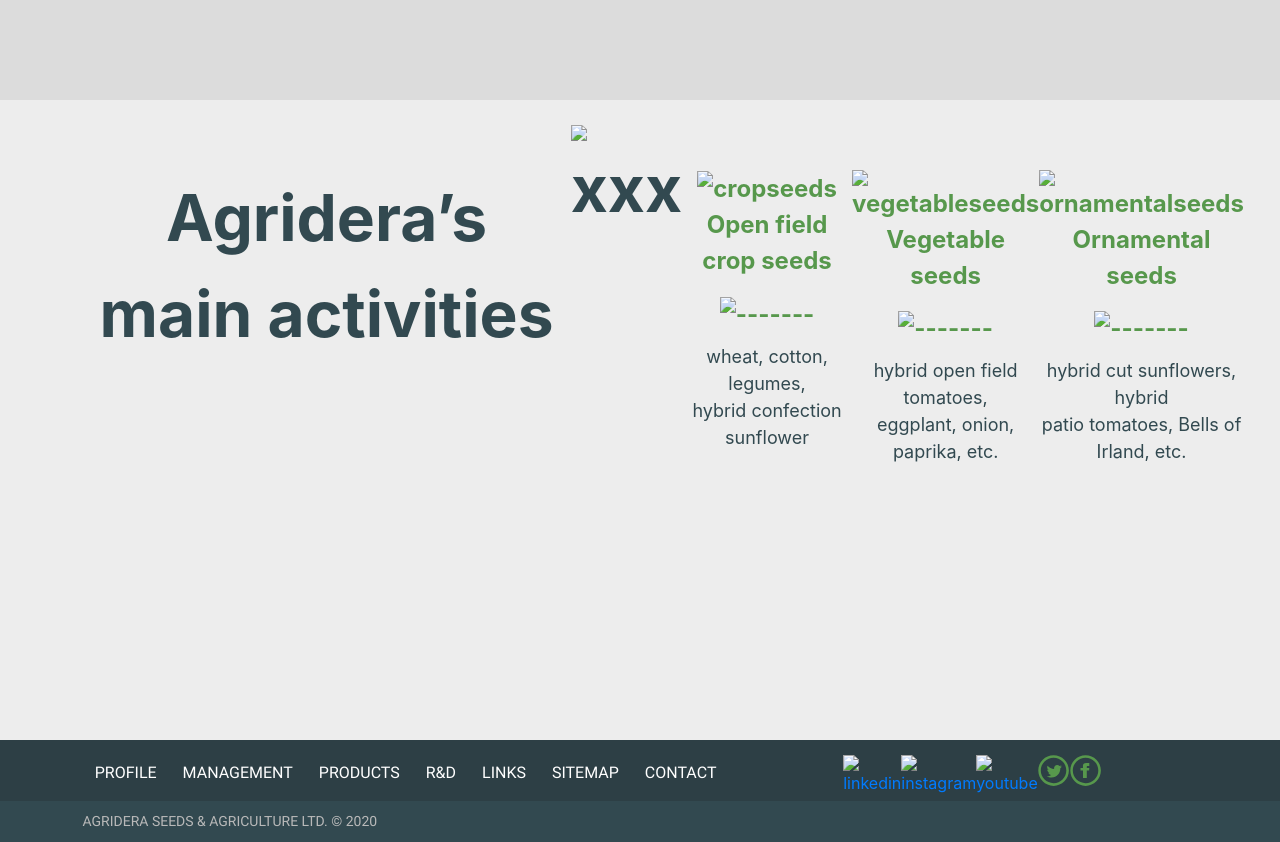
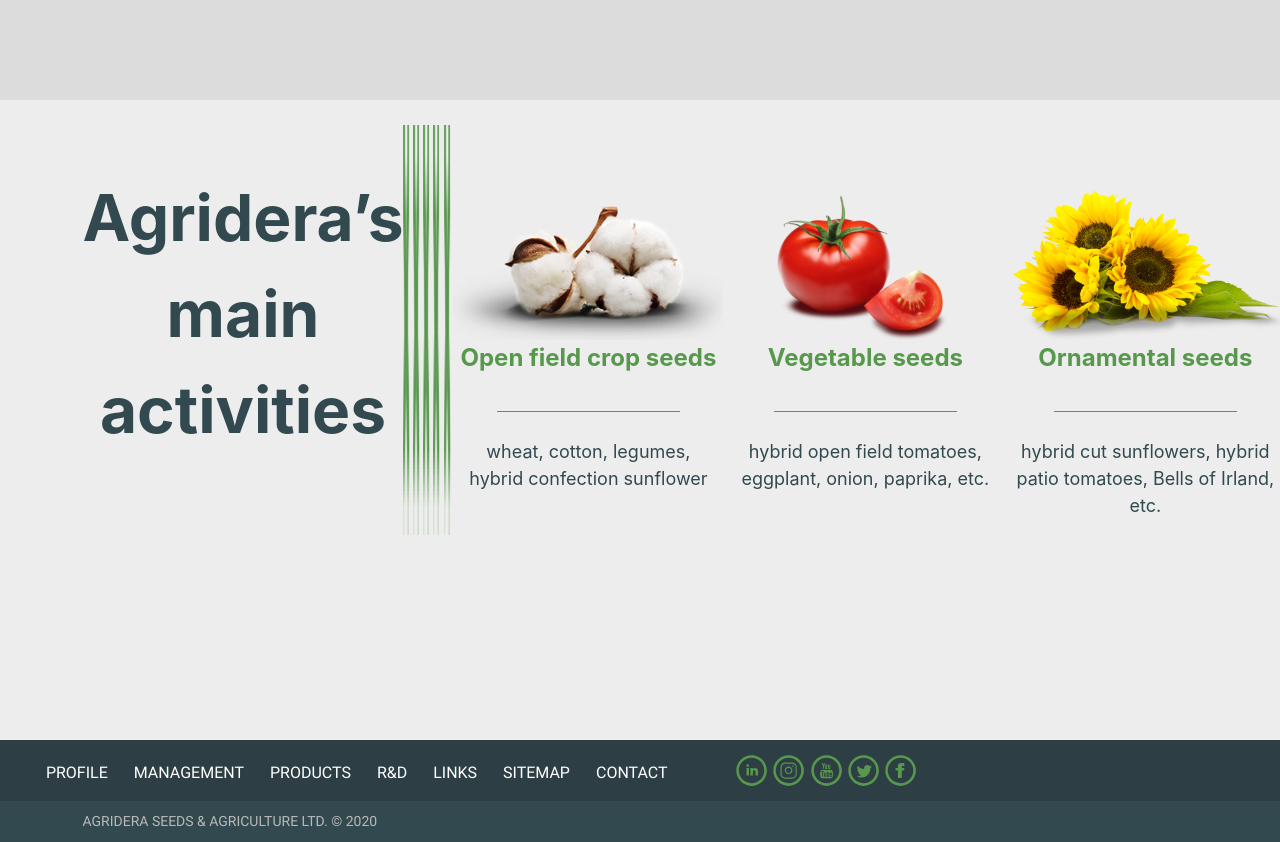
Before and after one commit to JegorM/site_repo, a plain HTML site: page index.html in a window 1280 px wide. Shown: the part 2140-2982 px from the top of the page. Drawn offline with nearby package versions, Linux system fonts and the light colour scheme; the site is published under a folder, as on GitHub Pages, so addresses that start at the root find nothing.

Commit message:
Add . in Img

```diff
--- a/index.html
+++ b/index.html
@@ -106,28 +106,28 @@
                             <h1>Vision</h1>
                         </div>
                         <div class="visimg1">
-                            <img src="/img/Claid_2/krestik.png" alt="xxx">
+                            <img src="./img/Claid_2/krestik.png" alt="xxx">
                         </div>
                         <div class="text_vis">
                             <p>We believe in long-term growth with an emphasis on the potential of emerging markets. We also support the global need of feeding the growing population.</p>
                         </div>
                     </div>
                     <div class="visimg ml-auto">
-                        <img src="/img/Claid_2/Rostok.png" alt="vision">
+                        <img src="./img/Claid_2/Rostok.png" alt="vision">
                     </div>
                 </div>
             </div>
             <div class="Mission">
                 <div class="row">
                     <div class="visimg mr-auto">
-                        <img src="/img/Claid_2/Raski.png" alt="Mission">
+                        <img src="./img/Claid_2/Raski.png" alt="Mission">
                     </div>
                     <div class="col-lg-5">
                         <div class="title_vis">
                             <h1>Mission</h1>
                         </div>
                         <div class="misimg1">
-                            <img src="/img/Claid_2/kredtiki_2.png" alt="xxx">
+                            <img src="./img/Claid_2/kredtiki_2.png" alt="xxx">
                         </div>
                         <div class="text_vis">
                             <p>Breeding and marketing seeds for advanced field crops and vegetable varieties that provide an added value to all supply chain partners.</p>
@@ -141,24 +141,24 @@
     <section class="main_activ">
         <div class="wrapper">
             <div class="activities_text">Agridera’s main activities</div>
-            <img src="/img/Claid_3/Union (3).png" class="activ_union" alt="xxx">
+            <img src="./img/Claid_3/Union (3).png" class="activ_union" alt="xxx">
             <div class="activ_row">
                 <div class="activ_column">
-                    <img src="/img/Claid_3/shesnok.png" class="activimg" alt="cropseeds">
+                    <img src="./img/Claid_3/shesnok.png" class="activimg" alt="cropseeds">
                     <p>Open field crop seeds</p>
-                    <img src="/img/Claid_3/Line 2.png" alt="-------">
+                    <img src="./img/Claid_3/Line 2.png" alt="-------">
                     <p class="activ_examples">wheat, cotton, legumes,<br>hybrid confection sunflower</p>
                 </div>
                 <div class="activ_column">
-                    <img src="/img/Claid_3/pomedor.png" class="activimg" alt="vegetableseeds">
+                    <img src="./img/Claid_3/pomedor.png" class="activimg" alt="vegetableseeds">
                     <p>Vegetable seeds</p>
-                    <img src="/img/Claid_3/Line 2.png" alt="-------">
+                    <img src="./img/Claid_3/Line 2.png" alt="-------">
                     <p class="activ_examples">hybrid open field tomatoes,<br>eggplant, onion, paprika, etc.</p>
                 </div>
                 <div class="activ_column">
-                    <img src="/img/Claid_3/podsolnux.png" class="activimg" alt="ornamentalseeds">
+                    <img src="./img/Claid_3/podsolnux.png" class="activimg" alt="ornamentalseeds">
                     <p>Ornamental seeds</p>
-                    <img src="/img/Claid_3/Line 2.png" alt="-------">
+                    <img src="./img/Claid_3/Line 2.png" alt="-------">
                     <p class="activ_examples">hybrid cut sunflowers, hybrid<br>patio tomatoes, Bells of Irland, etc.</p>
                 </div>
             </div>
@@ -197,19 +197,19 @@
                 </div>
                 <div class="col-lg-3 d-flex justify-content-around ml-auto">
                     <li class="footer_link">
-                        <a href="#"><img src="/img/fotter/Ico_in.svg" alt="linkedin"></a>
+                        <a href="#"><img src="./img/fotter/Ico_in.svg" alt="linkedin"></a>
                     </li>
                     <li class="footer_link">
-                        <a href="#"><img src="/img/fotter/Ico_inst.svg" alt="instagram"></a>
+                        <a href="#"><img src="./img/fotter/Ico_inst.svg" alt="instagram"></a>
                     </li>
                     <li class="footer_link">
-                        <a href="#"><img src="/img/fotter/Ico_tube.svg" alt="youtube"></a>
+                        <a href="#"><img src="./img/fotter/Ico_tube.svg" alt="youtube"></a>
                     </li>
                     <li class="footer_link">
-                        <a href="#"><img src="img/fotter/Ico_tw.svg" alt="twitter"></a>
+                        <a href="#"><img src="./img/fotter/Ico_tw.svg" alt="twitter"></a>
                     </li>
                     <li class="footer_link">
-                        <a href="#"><img src="img/fotter/Ico_fb.svg" alt="facebook"></a>
+                        <a href="#"><img src="./img/fotter/Ico_fb.svg" alt="facebook"></a>
                     </li>
                 </div>
 
```
